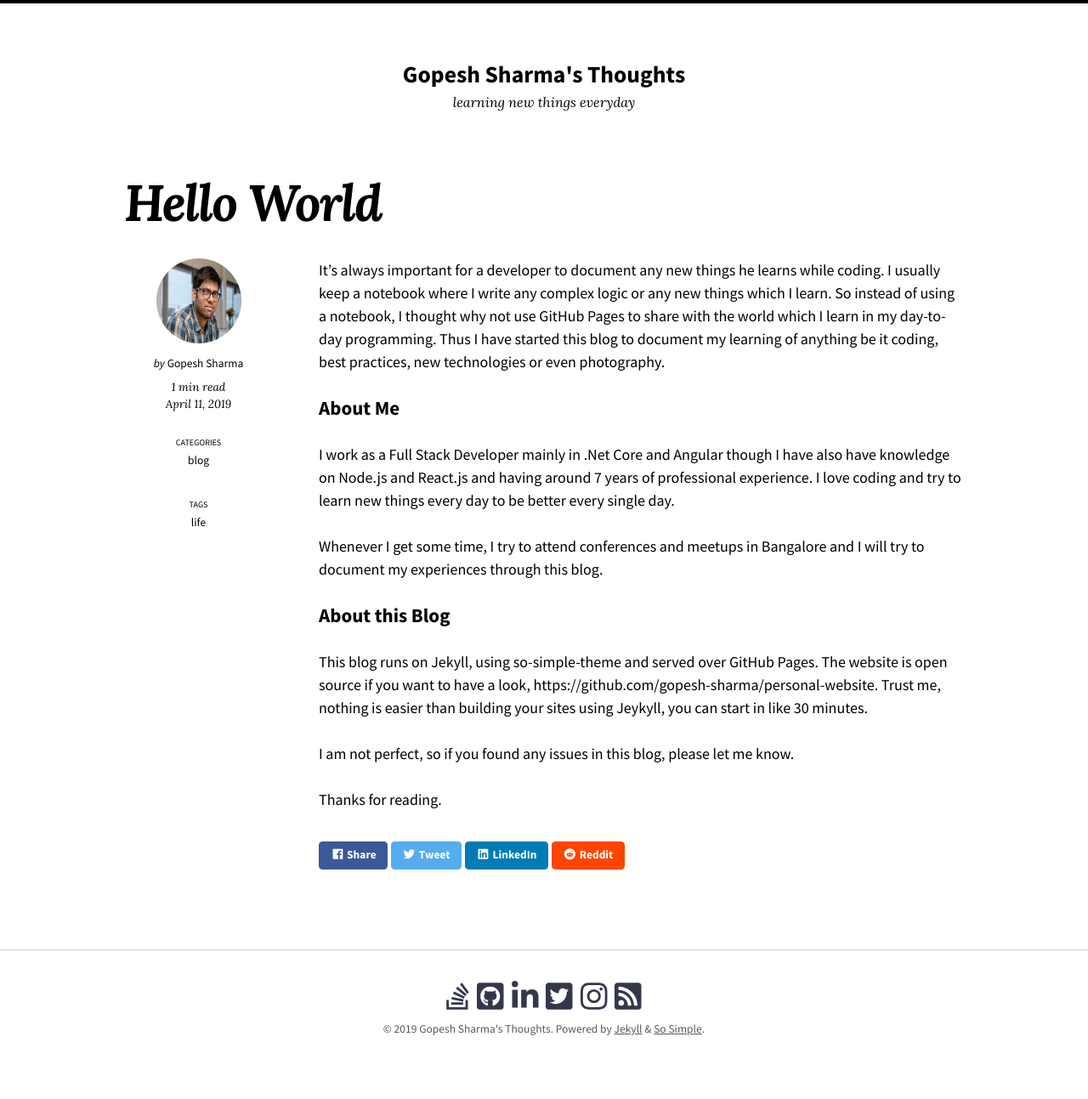
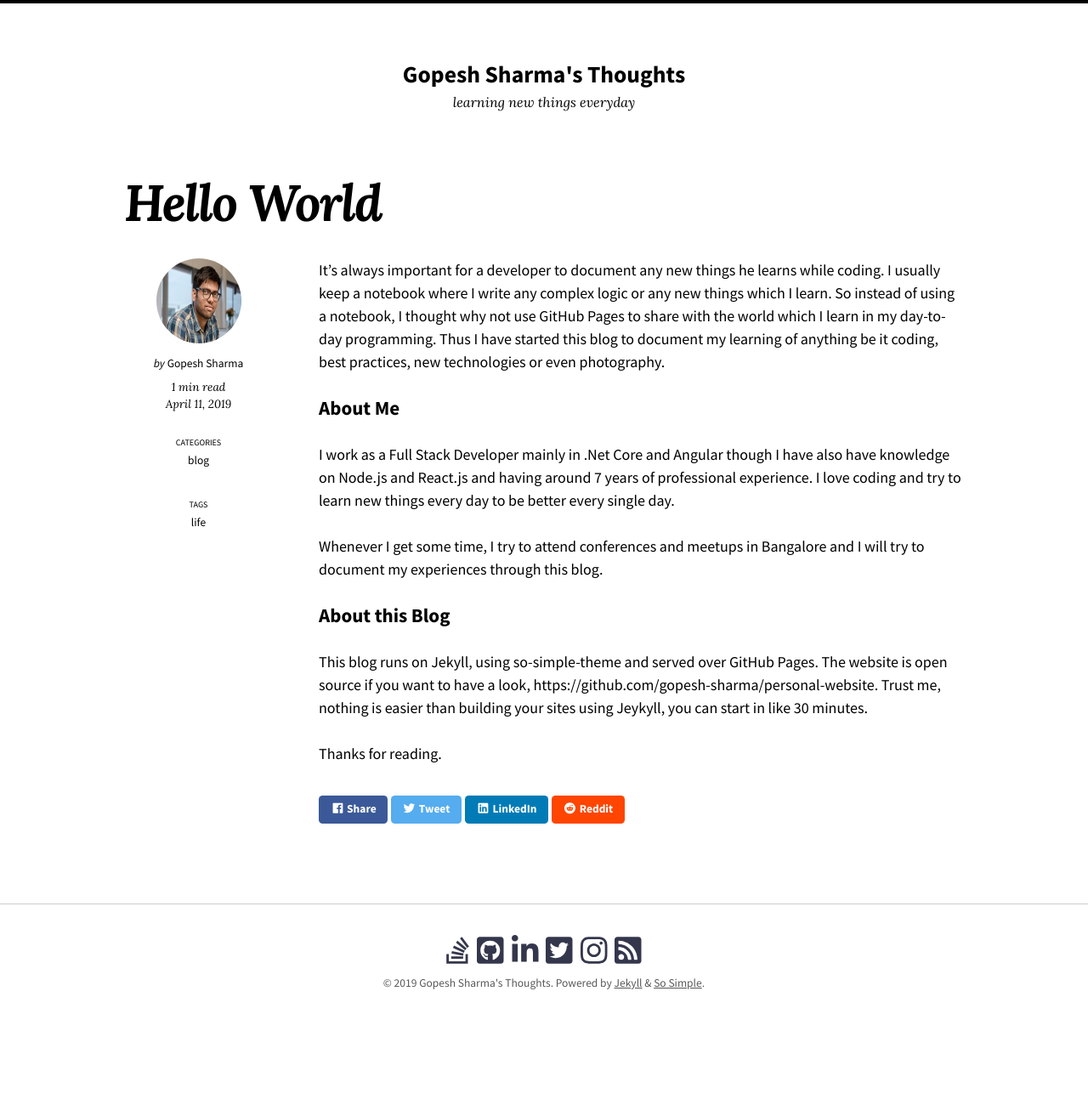
Before and after one commit to gopesh-sharma/personal-website, a Jekyll site: the page built from _posts/2019-04-11-hello-world.md, in a window 1280 px wide. Shown: the whole page at 85% size. Built offline with Jekyll 4.4.1, drawn with Linux system fonts in a browser that asks for light colours; nearby versions of some CDN libraries; comment, search, counter and statistics services are not loaded; after the commit the page ends 1239 px from its top, so only the background shows below that.

Commit message:
Some Wording Changes

```diff
--- a/_posts/2019-04-11-hello-world.md
+++ b/_posts/2019-04-11-hello-world.md
@@ -20,6 +20,4 @@ Whenever I get some time, I try to attend conferences and meetups in Bangalore a
 
 This blog runs on Jekyll, using so-simple-theme and served over GitHub Pages. The website is open source if you want to have a look, https://github.com/gopesh-sharma/personal-website. Trust me, nothing is easier than building your sites using Jeykyll, you can start in like 30 minutes.
 
-I am not perfect, so if you found any issues in this blog, please let me know.
-
 Thanks for reading.
```
